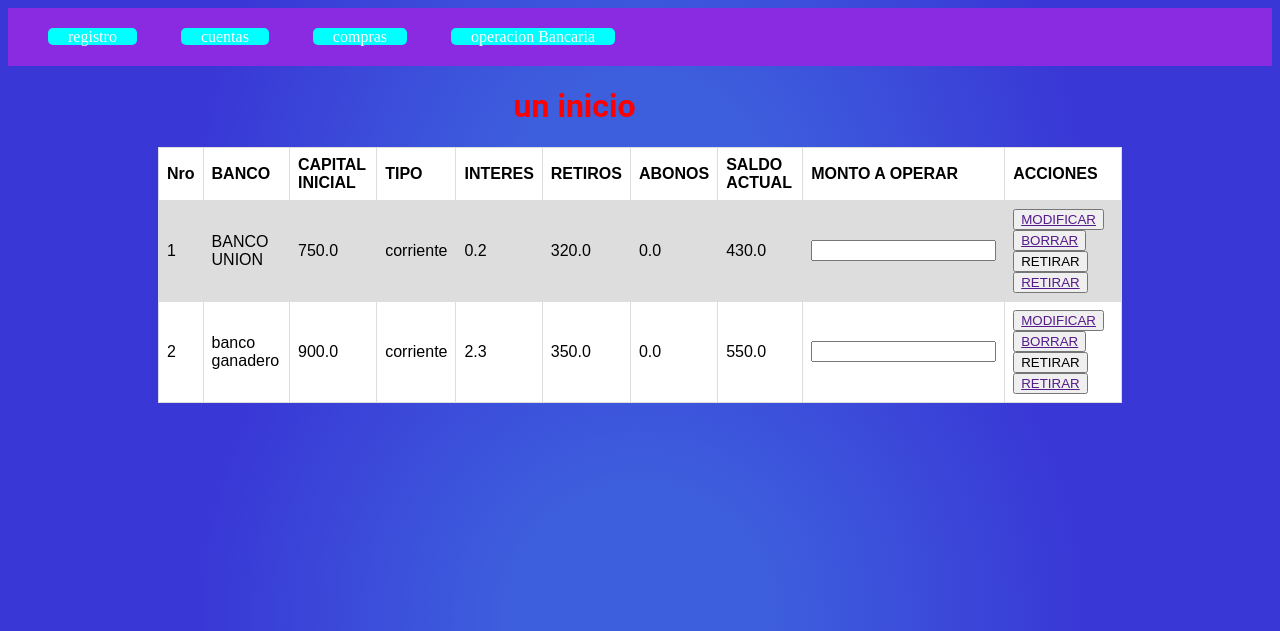
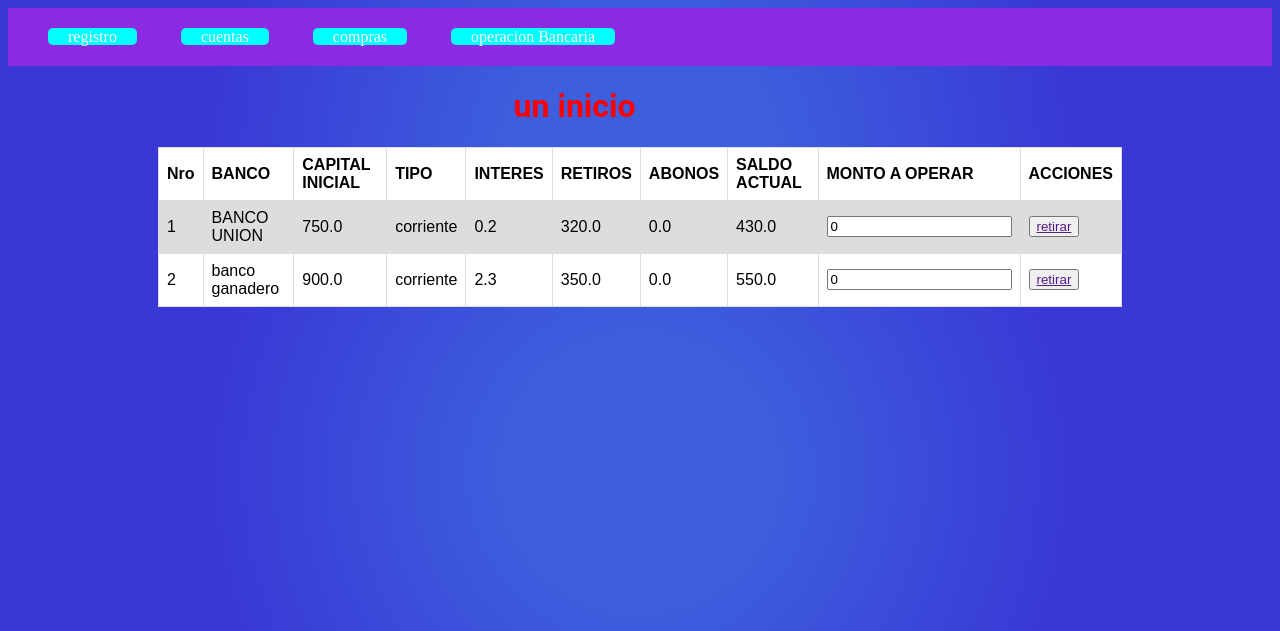
Before and after one commit to kelgithub123/adminmoney, a Django app: page /cuentas in a window 1280 px wide. Shown: the top 631 px of the page. Run offline with Django 4.2, Linux system fonts and the light colour scheme; data comes from the database, SQL or seed files in the repository; both versions use the stored data as it was after the commit.

Commit message:
envios de monto con href

```diff
--- a/aplicaciones/CuentaBancaria/templates/ListaDcuentas.html
+++ b/aplicaciones/CuentaBancaria/templates/ListaDcuentas.html
@@ -24,16 +24,8 @@
             <td>{{cta.retiros}}</td>
             <td>{{cta.abonos}}</td>
             <td>{{cta.capital}}</td>
-            <form id="formulario" action="/RUTAS/{{cta.id_c}}" method="post"> {% csrf_token %}
-            <td><input type="number" name="num"></td>
-
-            <td>
-                <button><a href="">MODIFICAR</a></button>
-                <button><a href="">BORRAR</a></button>
-                <input onclick="formtoabono()"  type="submit" value="RETIRAR">
-                <button><a href="">RETIRAR</a></button>
-            </td>
-        </form>
+            <td><input type="number" id="monto" name="num" value="0"></td>
+            <td><button><a onclick="obtenermonto({{cta.id_c}})" href="">retirar</a></button></td>
             </tr>
             {% endfor %}
     </table>
--- a/aplicaciones/CuentaBancaria/urls.py
+++ b/aplicaciones/CuentaBancaria/urls.py
@@ -5,5 +5,5 @@ urlpatterns = [
     path('', views.menuRegcuenta,name='inicio'),
     path('RegCuentas',views.registrarcuenta),
     path('cuentas',views.listaDecuentas),
-    path('retiro/<idcta>',views.retirar)
+    path('retiro/<idcta>/<monto>',views.retirar)
 ]
--- a/aplicaciones/CuentaBancaria/views.py
+++ b/aplicaciones/CuentaBancaria/views.py
@@ -31,8 +31,8 @@ def listaDecuentas(request):
     ctafil=filtraEstadosCuenta
     return render(request,"ListaDcuentas.html",{"cuentas":ctafil})
 
-def retirar(request,idcta):
-    monto=request.POST['num']
+def retirar(request,idcta,monto):
+    #monto=request.POST['num']
     trans=transaccion.objects.create(retiro=monto,id_c=cuenta.objects.get(id_c=idcta))
     return redirect('/cuentas')
 
--- a/materialesconstruccion/static/js/calculadora.js
+++ b/materialesconstruccion/static/js/calculadora.js
@@ -49,14 +49,17 @@ function calcularSubtotal(){
         }
     }
 
-    function formtoabono(){
-        formulario=document.getElementById('formulario');
-        console.log(formulario.action);
-        link=formulario.action
-        ruta=link.substr(-1);
-
-        formulario.action='/retiro/'+ruta;
-        console.log(formulario.action);
+    function obtenermonto(id){
+        monto=document.getElementById('monto').value;
+        console.log(monto);
+        console.log(id);
+        alert('retiro/'+id+'/'+monto);
+        location.href='retiro/'+id+'/'+monto
+        //replace("Ruth's", 'my')
+        //link=formulario.action
+        //ruta=link.substr(-1);
+        //formulario.action='/retiro/'+ruta;
+        //console.log(formulario.action);
     }
 
     function addfila(){
```
Also changed, not shown: db.sqlite3.
